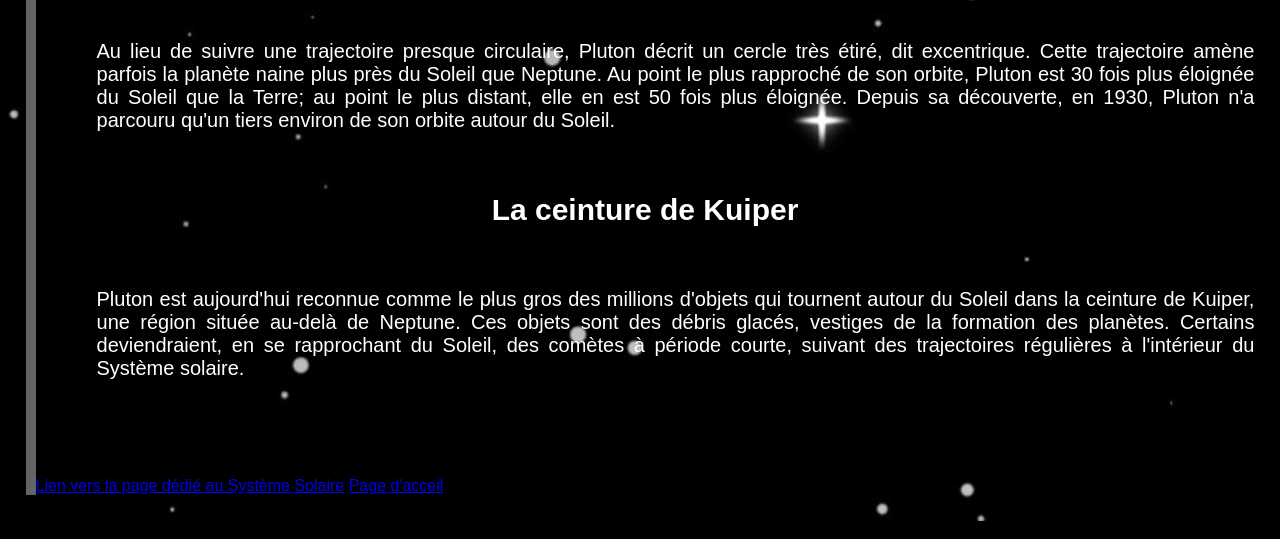
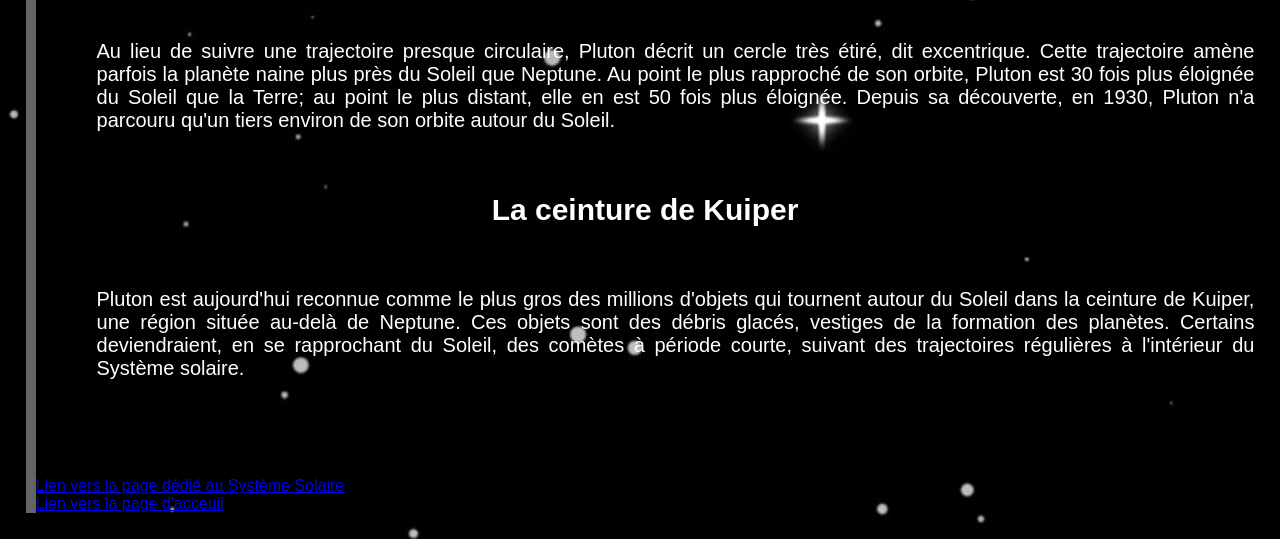
Before and after one commit to paolodubois/paolodubois.github.io, a plain HTML site: page Pluton.html in a window 1280 px wide. Shown: the part 815-1354 px from the top of the page. Drawn offline with Linux system fonts and the light colour scheme.

Commit message:
Update Pluton.html

```diff
--- a/Pluton.html
+++ b/Pluton.html
@@ -69,8 +69,9 @@ Ces objets sont des débris glacés, vestiges de la formation des planètes. Cer
     </p>
     <br/>
     <img src="plutonmap.jpg" alt="Image PlutonMap" class="img2"/>
+        <br/>
+    <a href="SystemeSun.html">Lien vers la page dédié au Système Solaire</a>
     <br/>
-    <a href="SystemeSun.html">Lien vers la page dédié au Système Solaire</a>
-    <a href="index.html">Page d'acceil</a>
+    <a href="index.html">Lien vers la page d'acceuil</a>
 </body>
         </html>
```
